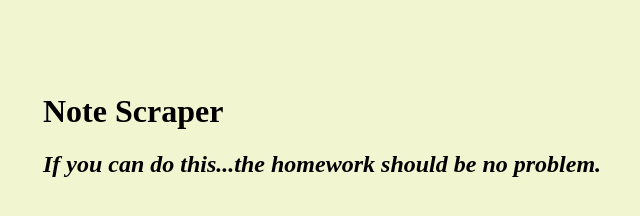
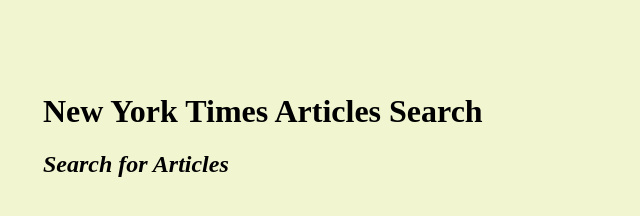
Before and after one commit to Decaesar/week18_nytimes, a website: page public/index.html in a window 1280 px wide. Shown: the whole page, without its empty margins (117-757 px from the left). Drawn offline with nearby package versions, Linux system fonts and the light colour scheme; no server answers.

Commit message:
intial commit

```diff
--- a/models/Article.js
+++ b/models/Article.js
@@ -1,3 +1,4 @@
+
 
 var mongoose = require("mongoose");
 
--- a/public/app.js
+++ b/public/app.js
@@ -6,7 +6,6 @@
       $("#articles").append("<p data-id='" + data[i]._id + "'>" + data[i].title + "<br />" + data[i].link + "</p>");
     }
   });
-
 
   // Whenever someone clicks a p tag
   $(document).on("click", "p", function() {
--- a/public/index.html
+++ b/public/index.html
@@ -39,8 +39,8 @@
   </head>
   <body>
     <div id="wrapper">
-      <h1>Note Scraper</h1>
-      <h2><i>If you can do this...the homework should be no problem.</i></h2>
+      <h1> New York Times Articles Search </h1>
+      <h2><i>Search for Articles</i></h2>
       <div id="articles"></div>
       <div id="notes"></div>
     </div>
```
Also changed, not shown: server.js (+2 -6 lines).
